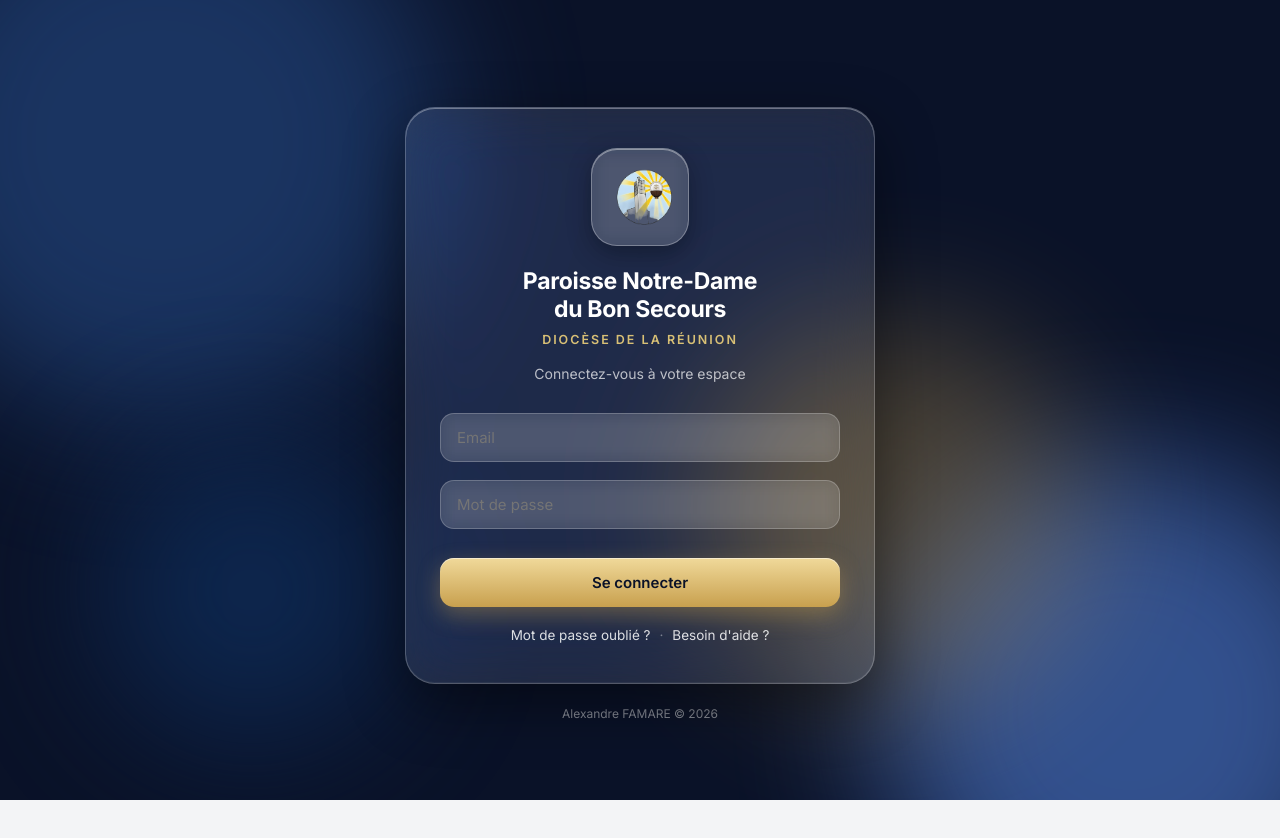
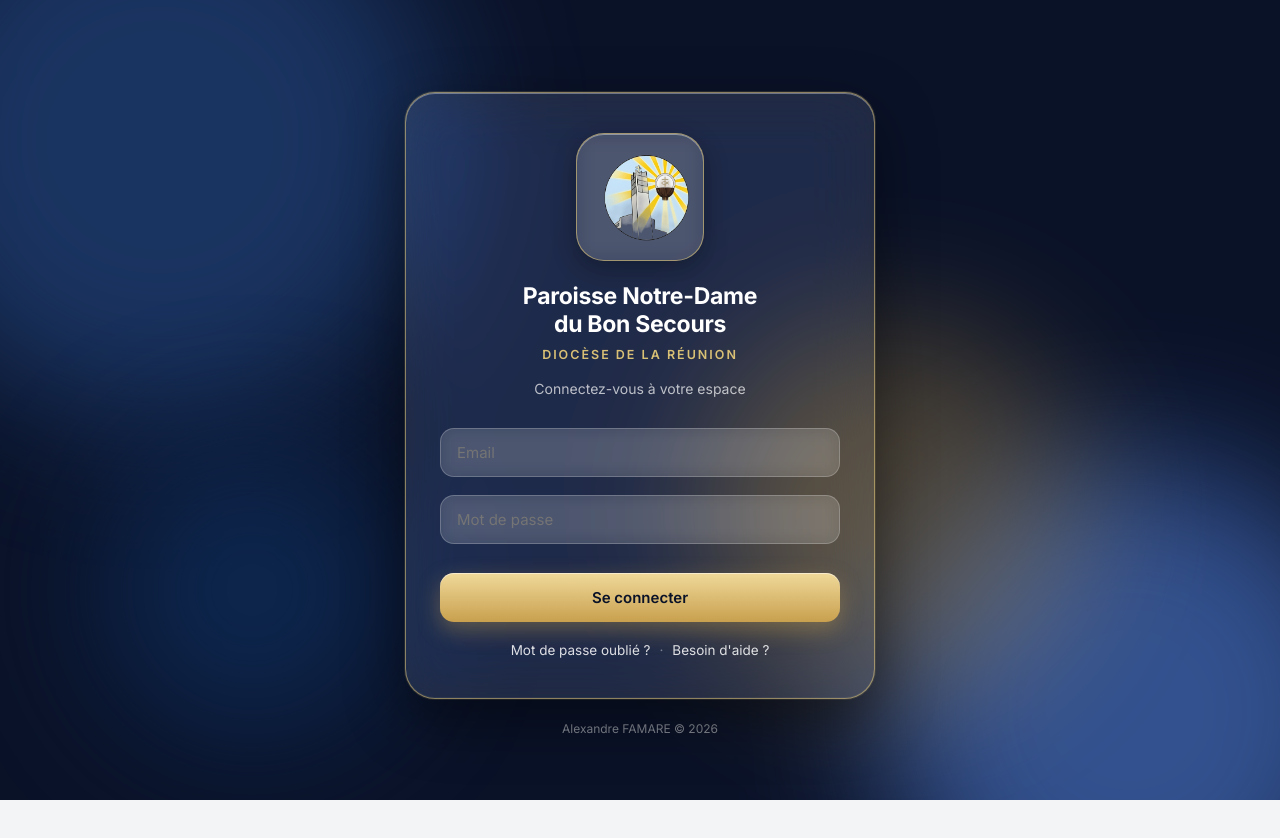
Before and after one commit to paroissendbs97441/intranet-ndbs, a Next.js app: page /login in a window 1280 px wide. Built offline with nearby package versions, Linux system fonts and the light colour scheme; no server answers.

Commit message:
Update page.tsx

```diff
--- a/app/login/page.tsx
+++ b/app/login/page.tsx
@@ -72,7 +72,7 @@
         <div style={center}>
           <div style={glass}>
             <div style={badge}>
-              <img src="/logo.png" alt="Logo paroisse" style={{ width: 74, height: 74, objectFit: "contain" }} />
+              <img src="/logo.png" alt="Logo paroisse" style={{ width: "100%", height: "100%", objectFit: "contain", borderRadius: 24 }} />
             </div>
             <h1 style={titre}>Paroisse Notre-Dame<br />du Bon Secours</h1>
             <div style={diocese}>Diocèse de La Réunion</div>
@@ -151,14 +151,14 @@
   width: "100%", maxWidth: 400, padding: "40px 34px", borderRadius: 30, textAlign: "center", color: "#fff",
   background: "rgba(255,255,255,.10)",
   backdropFilter: "blur(30px) saturate(160%)", WebkitBackdropFilter: "blur(30px) saturate(160%)",
-  border: "1px solid rgba(255,255,255,.22)",
-  boxShadow: "0 20px 60px rgba(0,0,0,.45), inset 0 1px 0 rgba(255,255,255,.35), inset 0 -1px 0 rgba(255,255,255,.05)",
+  border: "1.5px solid rgba(227,200,120,.55)",
+  boxShadow: "0 20px 60px rgba(0,0,0,.45), inset 0 1px 0 rgba(255,255,255,.35), inset 0 -1px 0 rgba(255,255,255,.05), 0 0 0 1px rgba(227,200,120,.15)",
 };
 const badge: React.CSSProperties = {
-  width: 96, height: 96, borderRadius: 26, margin: "0 auto 22px",
+  width: 128, height: 128, borderRadius: 28, margin: "0 auto 22px",
   background: "rgba(255,255,255,.12)", backdropFilter: "blur(10px)", WebkitBackdropFilter: "blur(10px)",
-  border: "1px solid rgba(255,255,255,.3)", display: "flex", alignItems: "center", justifyContent: "center",
-  boxShadow: "inset 0 1px 0 rgba(255,255,255,.4), 0 8px 24px rgba(0,0,0,.3)",
+  border: "1.5px solid rgba(227,200,120,.6)", display: "flex", alignItems: "center", justifyContent: "center",
+  boxShadow: "inset 0 1px 0 rgba(255,255,255,.4), 0 8px 24px rgba(0,0,0,.3)", padding: 6, boxSizing: "border-box",
 };
 const titre: React.CSSProperties = { fontSize: 23, fontWeight: 700, letterSpacing: "-.3px", lineHeight: 1.2, margin: 0 };
 const diocese: React.CSSProperties = { fontSize: 12.5, letterSpacing: 2, textTransform: "uppercase", color: "rgba(227,200,120,.95)", fontWeight: 600, marginTop: 8 };
```
